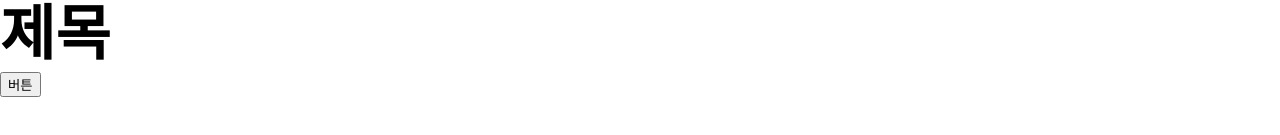
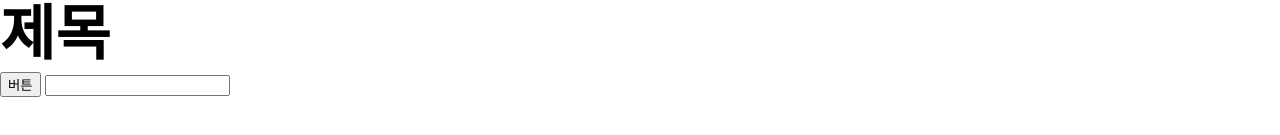
Before and after one commit to hdni2002/korea_it_web_html_css_js, a plain HTML site: page css.study/02_css_selectors.html in a window 1280 px wide. Shown: the part 275-410 px from the top of the page. Drawn offline with Linux system fonts and the light colour scheme.

Commit message:
Feat:commit

```diff
--- a/css.study/02_css_selectors.html
+++ b/css.study/02_css_selectors.html
@@ -60,7 +60,7 @@
         <div><h1>제목</h1></div>
     </div>
     <button class="btn">버튼</button>
-            <p></p>
+    <input type="text" />
 
 </body>
 </html>
```
